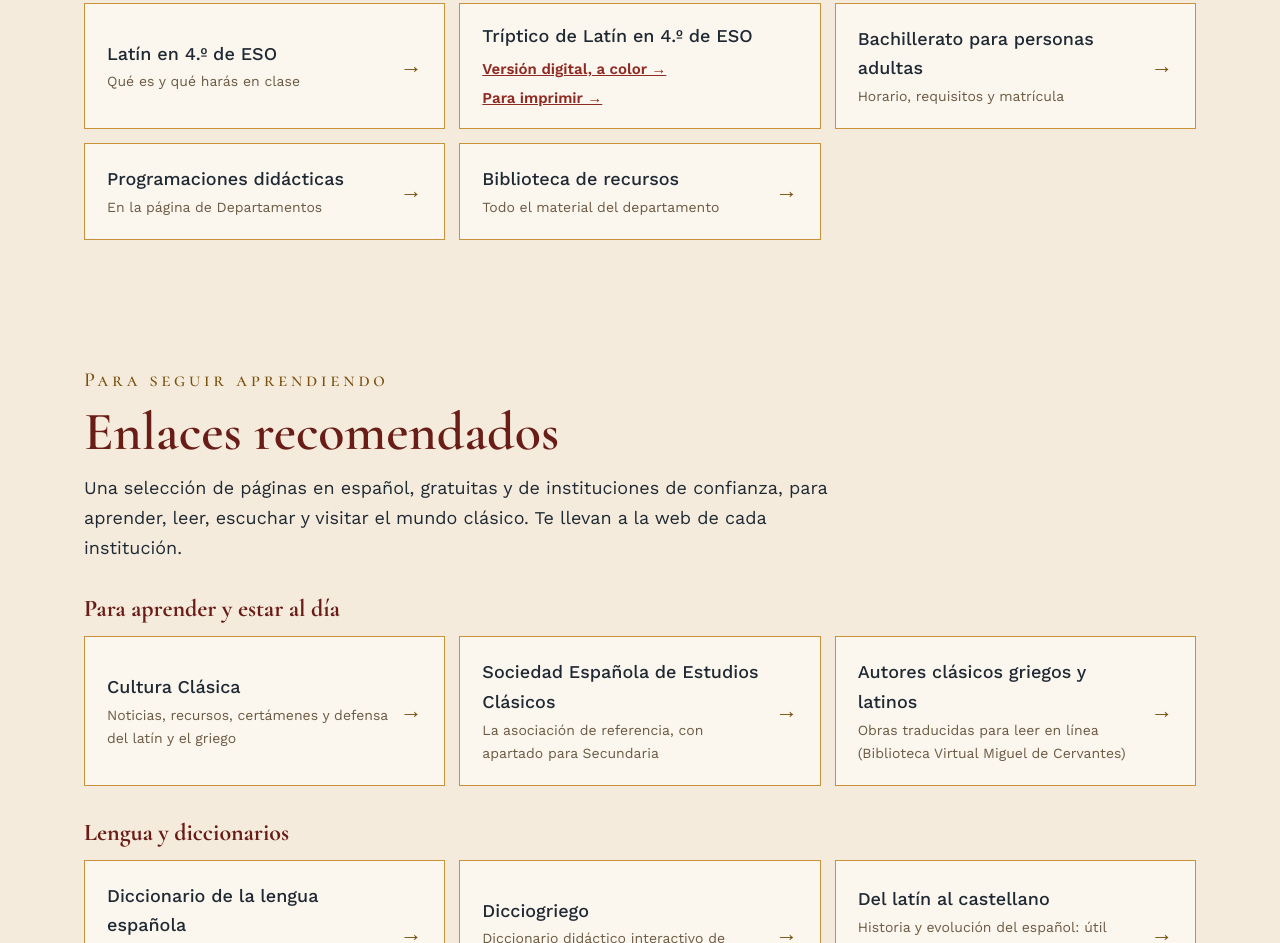
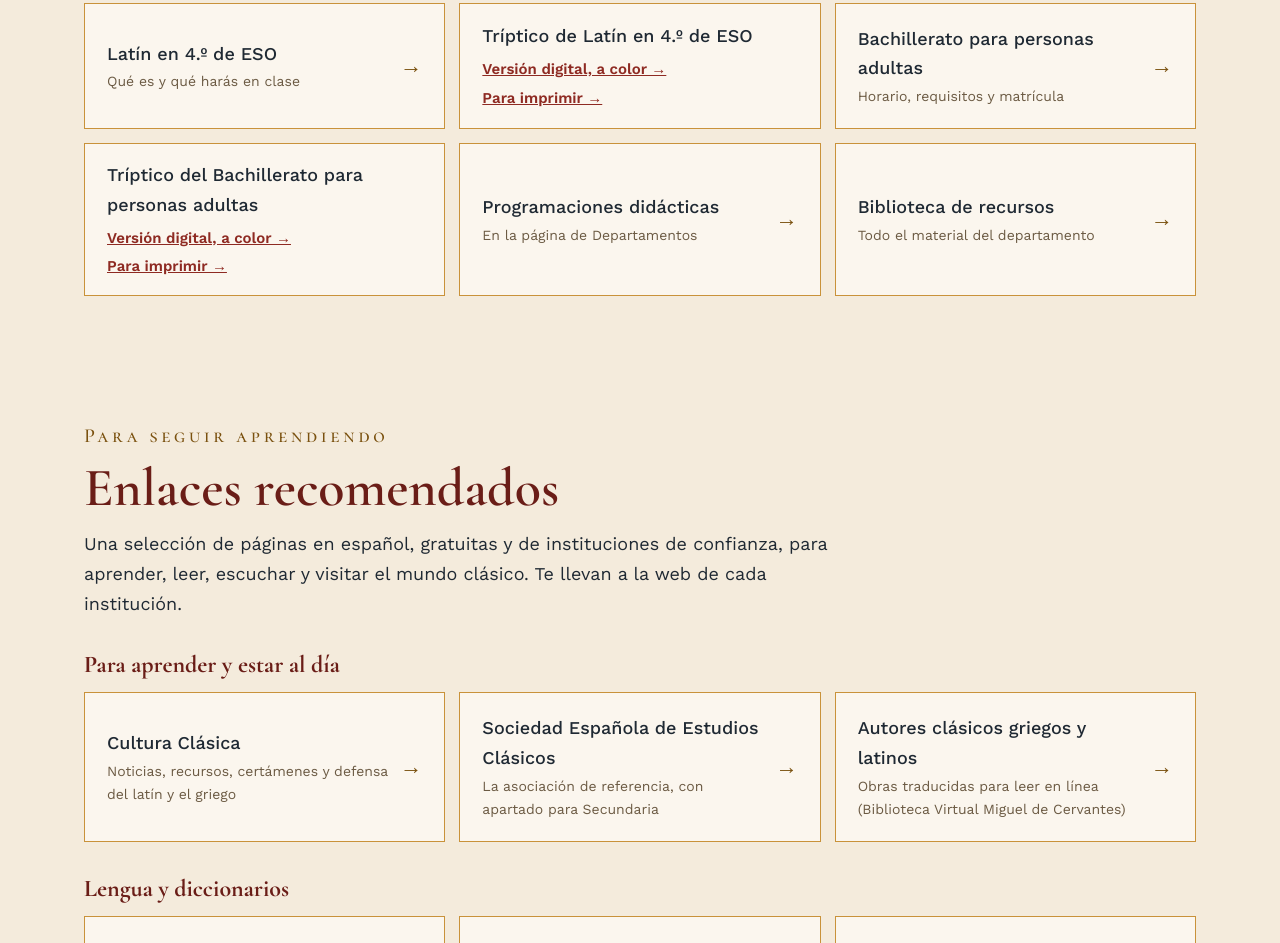
Before and after one commit to latinygriegosabinar/latinygriegosabinar.github.io, a plain HTML site: page aprende/index.html in a window 1280 px wide. Shown: the part 4474-5417 px from the top of the page. Drawn offline with Linux system fonts and the light colour scheme.

Commit message:
Aprende: tríptico de adultos en recursos

```diff
--- a/aprende/index.html
+++ b/aprende/index.html
@@ -224,6 +224,7 @@ inp.addEventListener('input',pinta);
       <a class="recurso" href="https://www.ies-sabinar.com/uploads/49591-0-6717641506232997776.pdf"><div>Latín en 4.º de ESO<small>Qué es y qué harás en clase</small></div><span class="f">→</span></a>
       <div class="recurso2"><span>Tríptico de Latín en 4.º de ESO</span><span class="vers"><a href="https://www.ies-sabinar.com/uploads/101250-triptico-latin-4-eso-ies-sabinar-2026-27.pdf" aria-label="Tríptico de Latín en 4.º de ESO, versión digital a color">Versión digital, a color →</a><a href="https://www.ies-sabinar.com/uploads/62460-triptico-latin-4-eso-imprimir-ies-sabinar-2026-27.pdf" aria-label="Tríptico de Latín en 4.º de ESO, versión para imprimir">Para imprimir →</a></span></div>
       <a class="recurso" href="https://www.ies-sabinar.com/uploads/49961-bachillerato-para-personas-adultas-ies-sabinar-2026-27-2.pdf"><div>Bachillerato para personas adultas<small>Horario, requisitos y matrícula</small></div><span class="f">→</span></a>
+      <div class="recurso2"><span>Tríptico del Bachillerato para personas adultas</span><span class="vers"><a href="https://www.ies-sabinar.com/uploads/16439-triptico-bachillerato-humanidades-adultos-ies-sabinar-digital.pdf" aria-label="Tríptico del Bachillerato para personas adultas, versión digital a color">Versión digital, a color →</a><a href="https://www.ies-sabinar.com/uploads/47632-triptico-bachillerato-humanidades-adultos-ies-sabinar-imprimir.pdf" aria-label="Tríptico del Bachillerato para personas adultas, versión para imprimir">Para imprimir →</a></span></div>
       <a class="recurso" href="https://www.ies-sabinar.com/departamentos"><div>Programaciones didácticas<small>En la página de Departamentos</small></div><span class="f">→</span></a>
       <a class="recurso" href="https://www.ies-sabinar.com/recursos/10/latin-y-griego"><div>Biblioteca de recursos<small>Todo el material del departamento</small></div><span class="f">→</span></a>
     </div>
```
